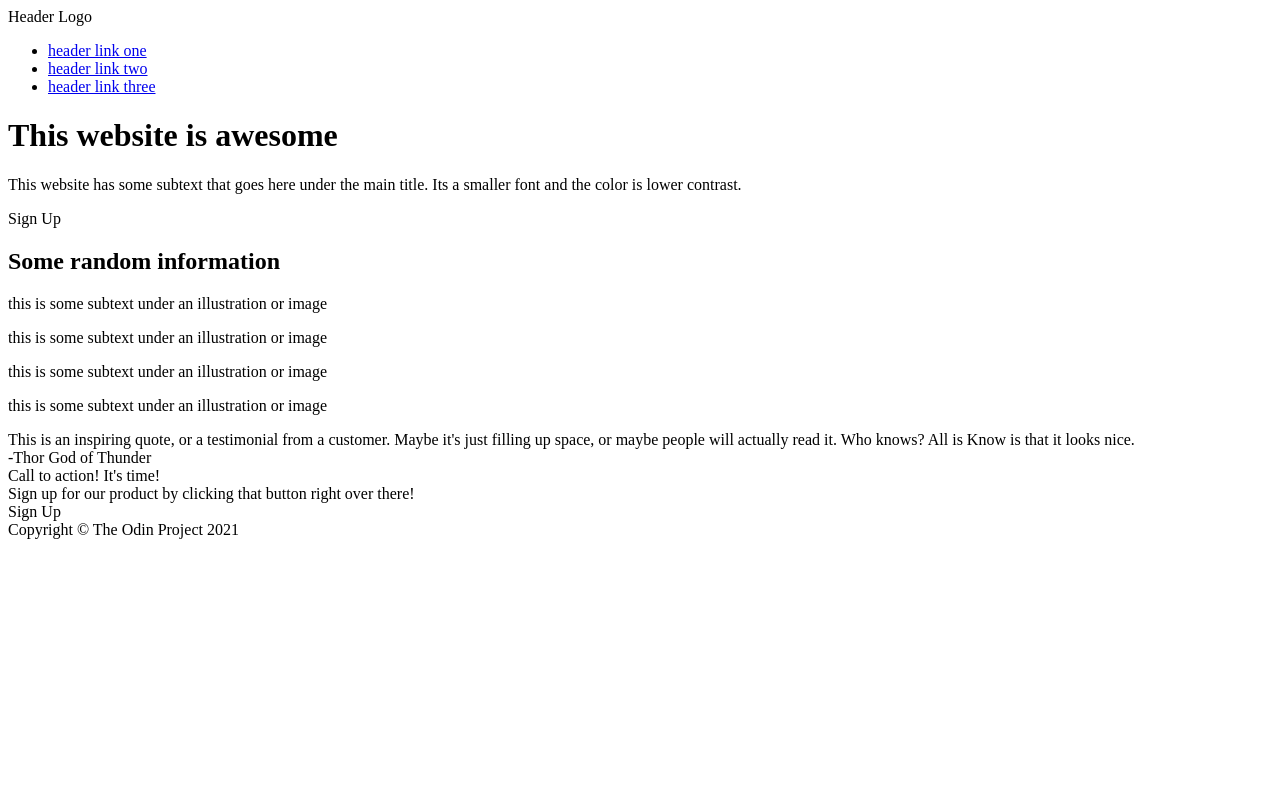
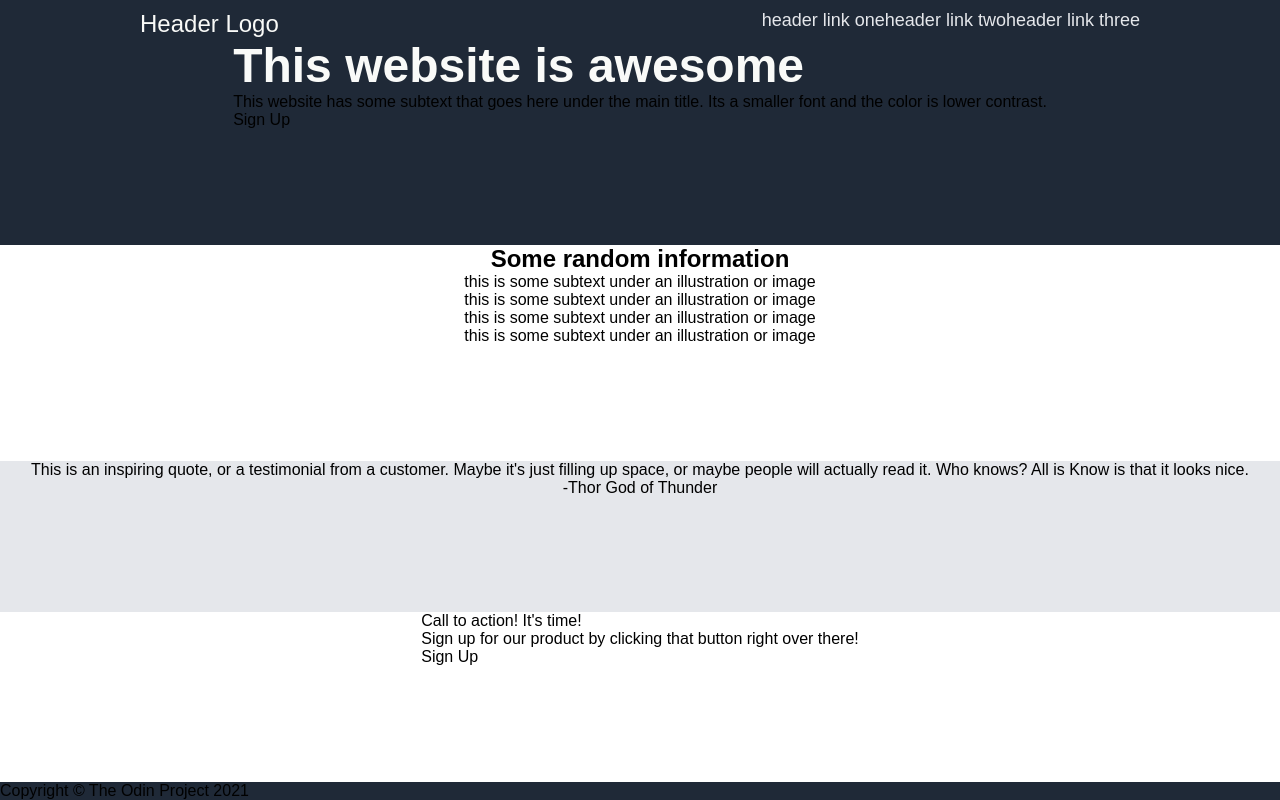
Before and after one commit to monroeaustin/Landing-Page, a plain HTML site: page index.html in a window 1280 px wide. Drawn offline with Linux system fonts and the light colour scheme.

Commit message:
Content Aligned w/ Background Styling Applied

```diff
--- a/index.html
+++ b/index.html
@@ -49,7 +49,7 @@
             <div class="quote">This is an inspiring quote, or a testimonial from a customer. Maybe it's just filling up space, or maybe people will actually read it. Who knows? All is Know is that it looks nice.</div>
             <div class="quotename">-Thor God of Thunder</div>
         </div>
-        <div class="section3">
+        <div class="section4">
             <div class="bluebox">
                 <div class="columblue1">
                     <div class="itemb1">Call to action! It's time!</div>
--- a/style.css
+++ b/style.css
@@ -0,0 +1,64 @@
+/*Starting CSS */
+*{
+    margin: 0;
+    padding: 0;
+    box-sizing: border-box;
+    font-family: Arial, Helvetica, sans-serif;
+}
+/* The code above is a CSS Reset */
+
+.wrapper{
+    display: flex;
+    flex-direction: column;
+    min-height: 100vh;
+    /* MIN HEIGHT ADDED SO THAT WE CAN APPLY FLEX GROW TO DISTRIBUTE EXTA SPACE */
+}
+/* The code above creates all the sections flex items which allows them to grow and absorb space as needed */
+
+header,ul{
+    display: flex;
+    /* This allows  us to align the header and its childs as intended */
+}
+li,a{
+    text-decoration: none;
+    list-style-type: none
+    /* removes the bullet points and underline texts; */
+}
+
+header{
+    justify-content: flex-end;
+    /* Aligns header to right */
+    margin-top: 10px;
+    min-width: 1000px;
+    /* max width added to achieve the extra margin look */
+
+}
+.headerlogo{
+    font-size: 24px;
+    color: #F9FAF8;
+    margin-right: auto;
+    /* This code pushes the element away from its links */
+}
+
+.section1,footer{
+    background-color: #1f2937;
+}
+h1{
+    font-size: 48px;
+    font-weight: bolder;
+    color: #F9FAF8;
+}
+li,a{
+    font-size: 18px;
+    color: #E5E7EB;
+}
+.section1,.section2,.section3,.section4{
+    flex: 1;
+    display: flex;
+    flex-direction: column;
+    /* MADE A FLEX SO THAT WE CAN ALIGN HORZ */
+    align-items: center;
+}
+.section3{
+    background-color: #E5E7EB;
+}
```
